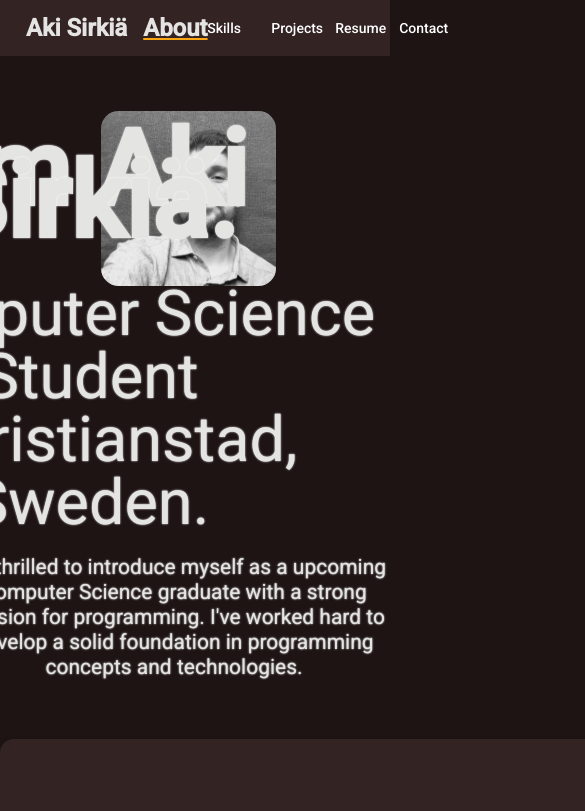
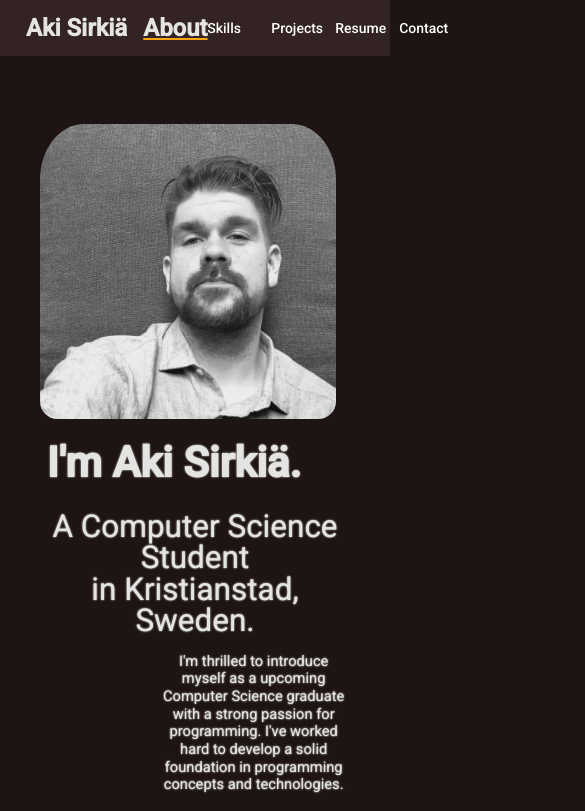
Before and after one commit to lekatehdas/myWebPage, an Angular app: page /about in a window 390 px wide. Shown: the top 811 px of the page, 585 px wide, since content can reach past the window. Built offline with nearby package versions, Linux system fonts and the light colour scheme.

Commit message:
Mobile about resized.

```diff
--- a/src/app/about/about.component.ts
+++ b/src/app/about/about.component.ts
@@ -4,7 +4,7 @@ import { fadeInFromLeft, fadeInFromRight, fadeInFromRightDelayed } from '../anim
 @Component({
   selector: 'app-about',
   templateUrl: './about.component.html',
-  styleUrls: ['./about.component.css'],
+  styleUrls: ['./about.component.css', "./about.mobile.css"],
   animations: [fadeInFromLeft, fadeInFromRight, fadeInFromRightDelayed]
 })
 export class AboutComponent implements OnInit {
--- /dev/null
+++ b/src/app/about/about.mobile.css
@@ -0,0 +1,42 @@
+@media only screen and (max-width: 600px) {
+  .about-container {
+    max-width: 80%;
+    min-height: 95vh;
+    display: flex;
+    flex-direction: column;
+    align-items: center;
+    justify-content: center;
+    text-align: center;
+    position: relative;
+  }
+
+  .profile-picture-container {
+    width: 35vh;
+    height: 35vh;
+    animation: fadeInFromLeft 2s;
+  }
+
+  .profile-picture {
+    object-fit: contain;
+    border-radius: 15%;
+  }
+
+  .about-text {
+    position: relative;
+    margin: 0;
+  }
+
+  .about-text h2 {
+    margin-right: 1em;
+    font-size: 2em;
+  }
+
+  .about-text h3 {
+    font-size: 1.5em;
+  }
+
+  .about-text p {
+    font-size: 0.7em;
+    max-width: 23vh;
+  }
+}
--- a/src/styles.css
+++ b/src/styles.css
@@ -6,6 +6,27 @@
   --skill-list-card: #332323;
 }
 
+@media only screen and (max-width: 600px) {
+  .component-max-width {
+    max-width: 100%;
+    margin: 0 auto;
+  }
+
+  .page-min-height {
+    min-height: 40vh;
+  }
+}
+
+@media only screen and (min-width: 1020px) {
+  .component-max-width {
+    max-width: 80em;
+    margin: 0 auto;
+  }
+
+  .page-min-height {
+    min-height: 80vh;
+  }
+}
 
 html,
 body {
@@ -57,12 +78,3 @@ app-contact {
 html {
   scroll-behavior: smooth;
 }
-
-.component-max-width {
-  max-width: 80em;
-  margin: 0 auto;
-}
-
-.page-min-height {
-  min-height: 80vh;
-}
```
